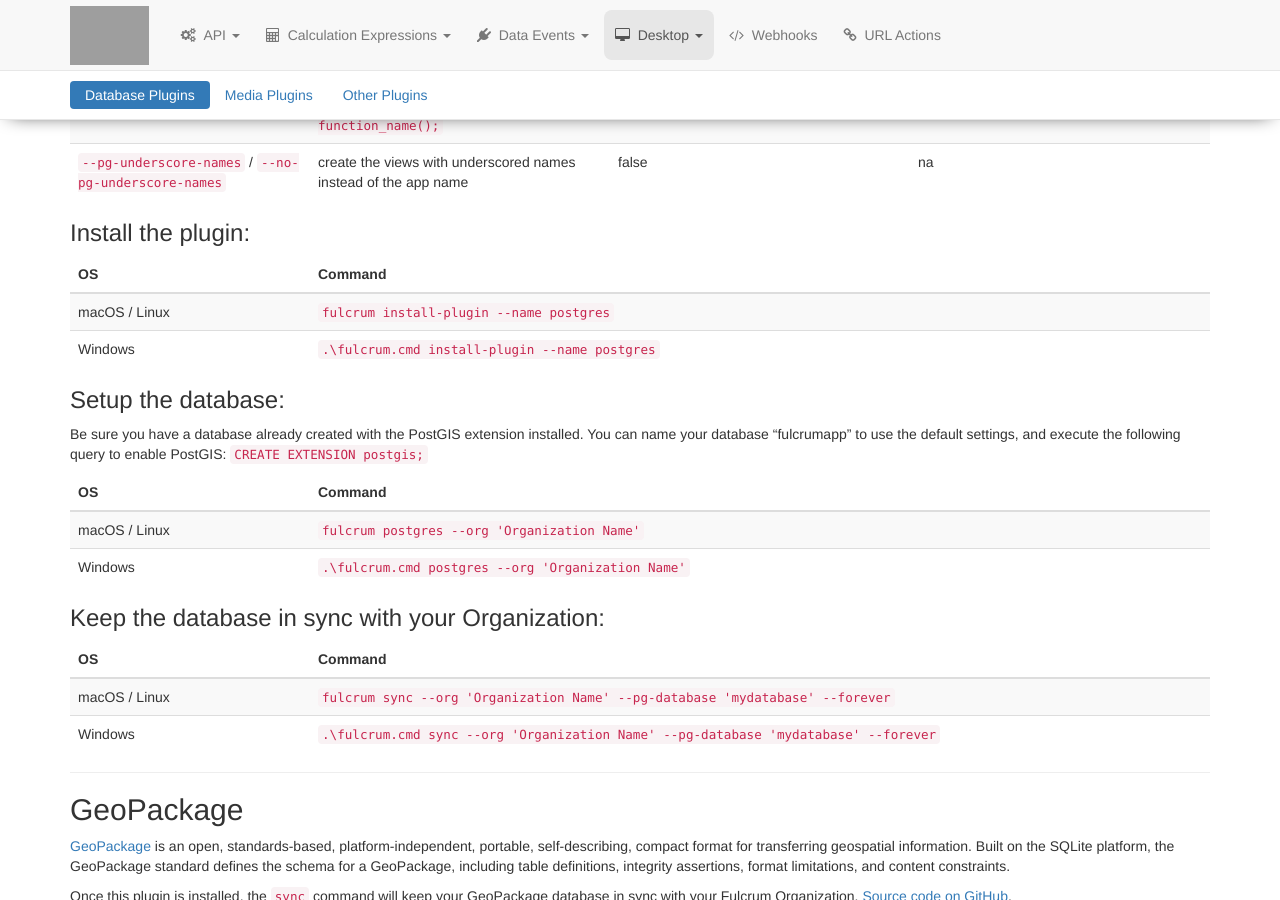
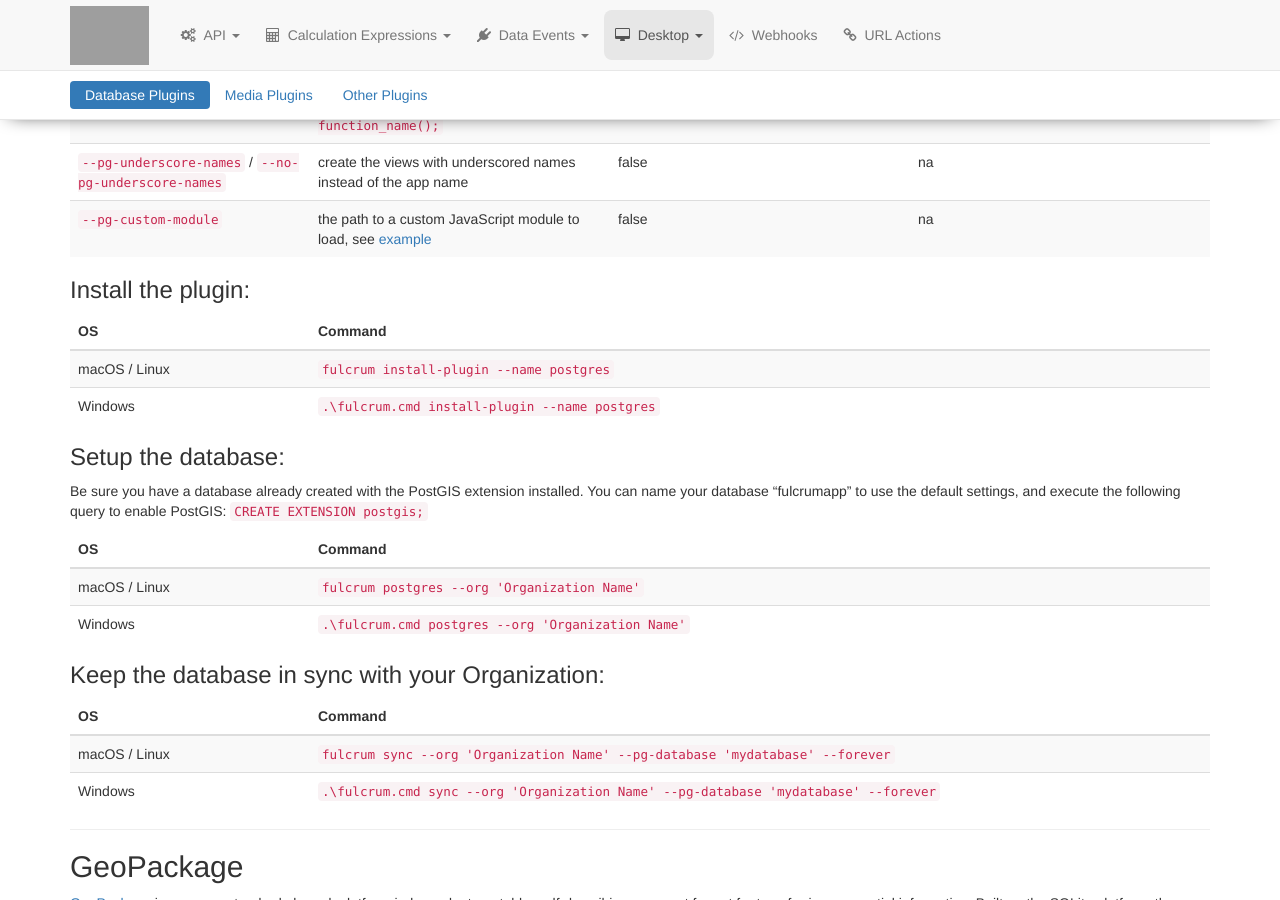
Before and after one commit to rylincoln/developer.fulcrumapp.com, a Jekyll site: the page built from _desktop/plugins.md, in a window 1280 px wide and 900 px high, scrolled down 980 px. Built offline with Jekyll 4.4.1, drawn with Linux system fonts in a browser that asks for light colours; nearby versions of some CDN libraries; grey boxes are pictures that could not be loaded.

Commit message:
Document the custom module argument

```diff
--- a/_desktop/plugins.md
+++ b/_desktop/plugins.md
@@ -40,6 +40,7 @@ Once this plugin is installed, the `sync` command will keep your PostgreSQL data
 | `--pg-before-function` | postgresql function to call before the sync starts. It's invoked as `SELECT function_name();` | false | na |
 | `--pg-after-function` | postgresql function to call after the sync finishes. It's invoked as `SELECT function_name();` | false | na |
 | `--pg-underscore-names` / `--no-pg-underscore-names` | create the views with underscored names instead of the app name | false | na |
+| `--pg-custom-module` | the path to a custom JavaScript module to load, see [example](https://github.com/fulcrumapp/fulcrum-desktop-postgres/blob/master/example/custom-module.js) | false | na |
 
 ### Install the plugin:
 
```
